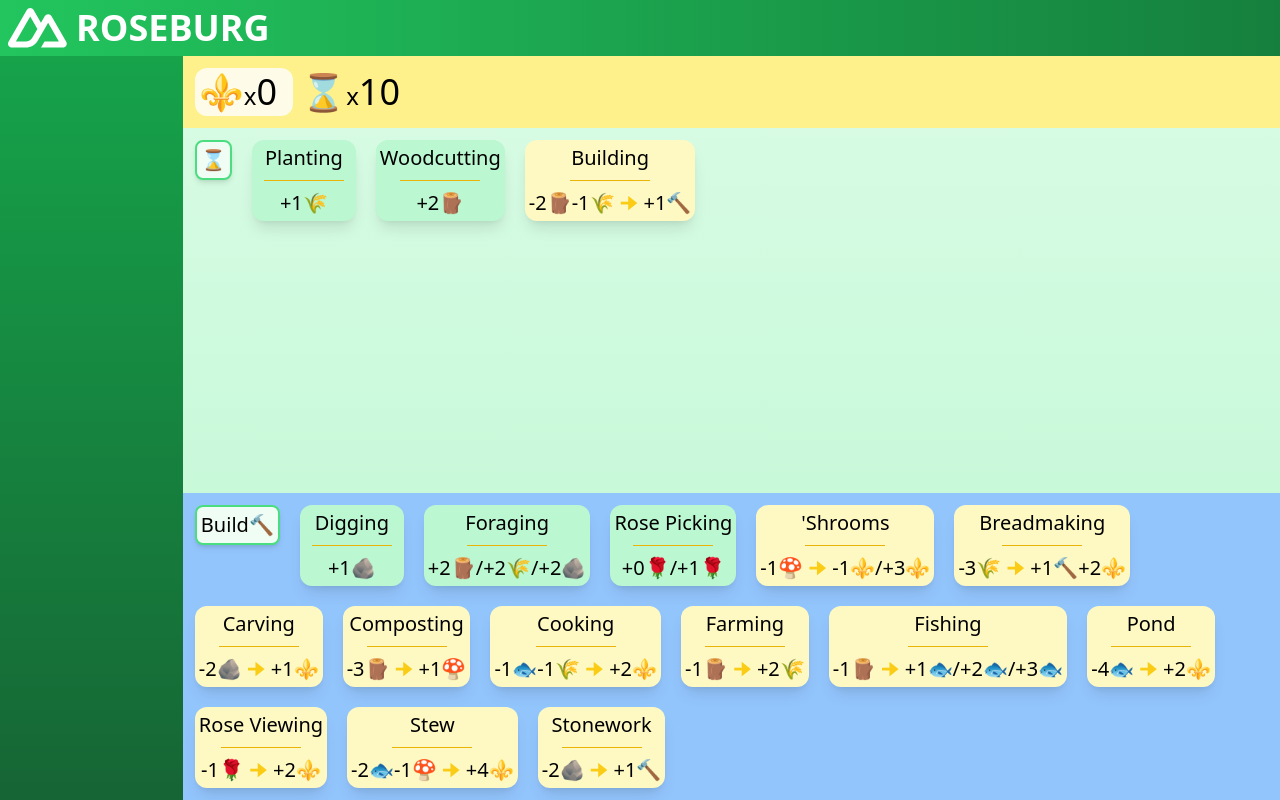
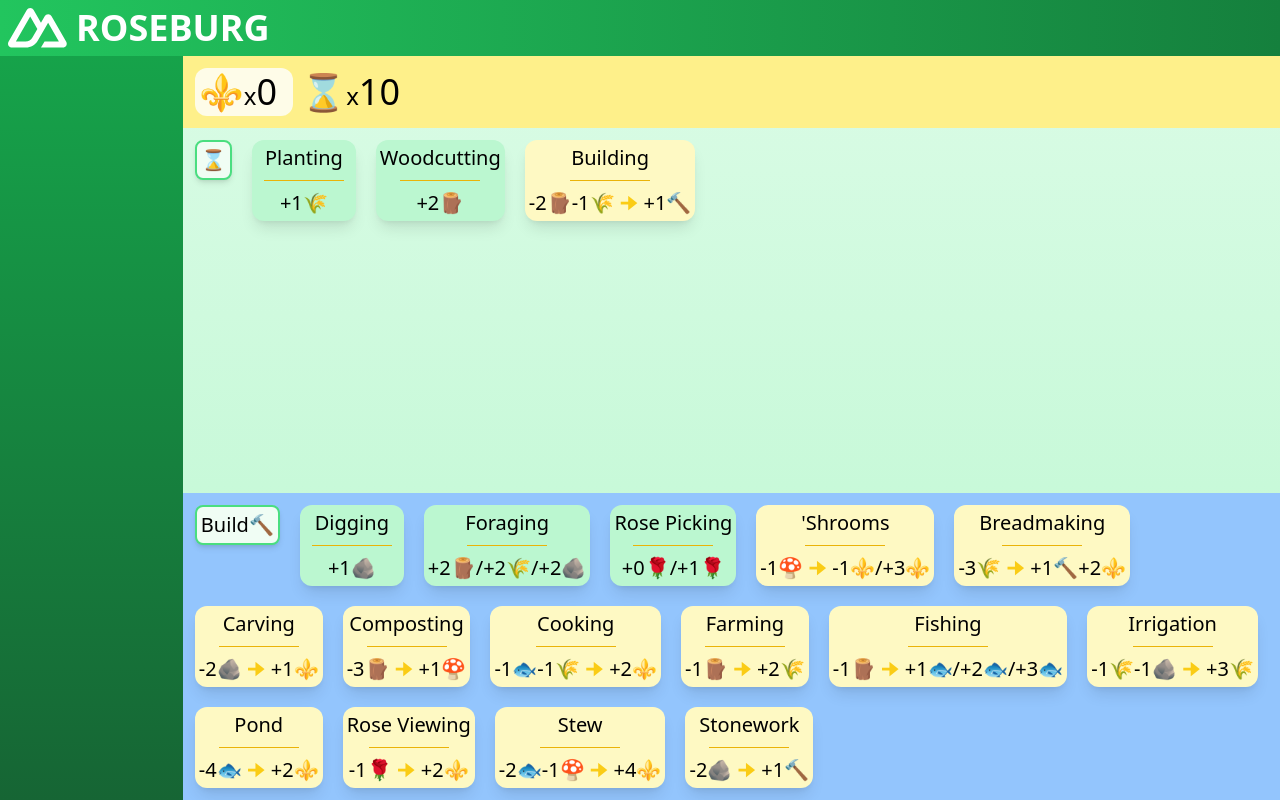
Before and after one commit to towerhufham/roseberg, a Nuxt app: page / in a window 1280 px wide. Built offline with nearby package versions, Linux system fonts and the light colour scheme.

Commit message:
Irrigation
I think action spaces that give more than they take are the play

```diff
--- a/actions.ts
+++ b/actions.ts
@@ -277,5 +277,24 @@
         amount: 2
       }
     ]
+  },
+  {
+    name: "Irrigation",
+    cost: [
+      {
+        resource: "Grain",
+        amount: 1
+      },
+      {
+        resource: "Stone",
+        amount: 1
+      }
+    ],
+    gain: [
+      {
+        resource: "Grain",
+        amount: 3
+      }
+    ]
   }
 ] as const;
```
